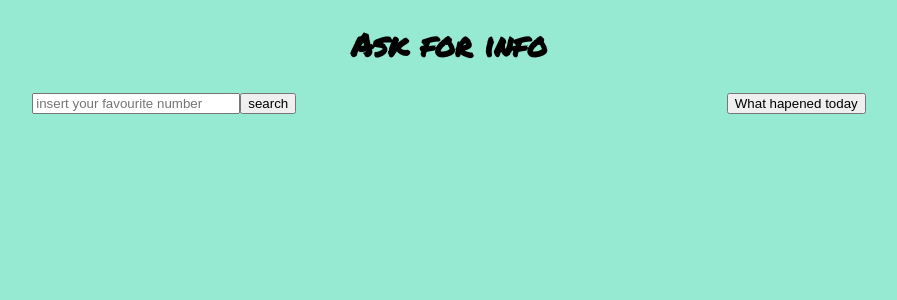
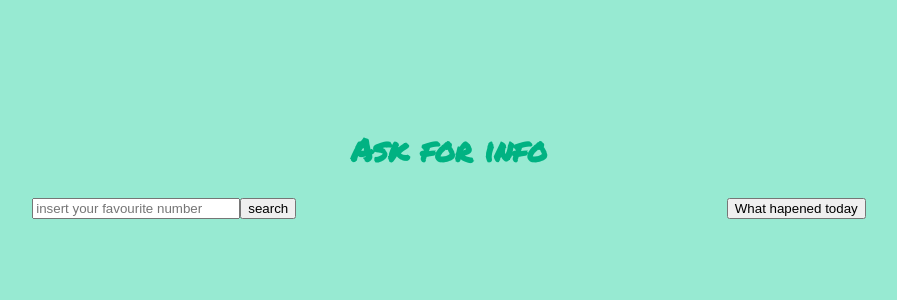
Before and after one commit to Areskyb/weekend_hw, a Vue app: page / in a window 1280 px wide. Shown: the top 300 px of the page, without its empty margins (191-1088 px from the left). Built offline with nearby package versions, Linux system fonts and the light colour scheme.

Commit message:
included css

```diff
--- a/src/App.vue
+++ b/src/App.vue
@@ -62,11 +62,12 @@ export default {
 
 <style>
 h1{
-  text-align: center
+  text-align: center;
+  color: #00B282
 }
 .app{
-
-}
+  margin-top: 10%;
+  }
 
 .forms{
   display: flex;
```
